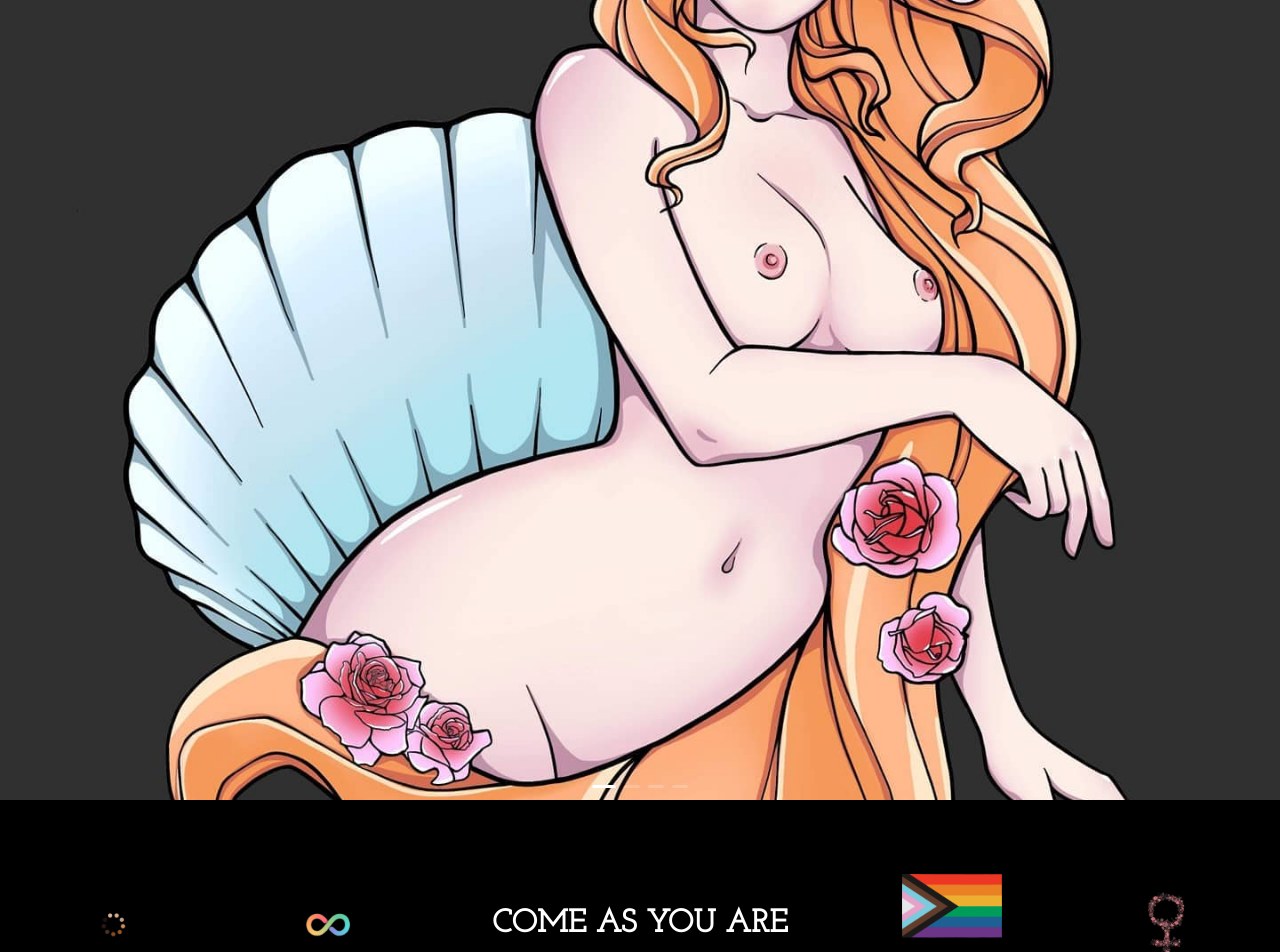
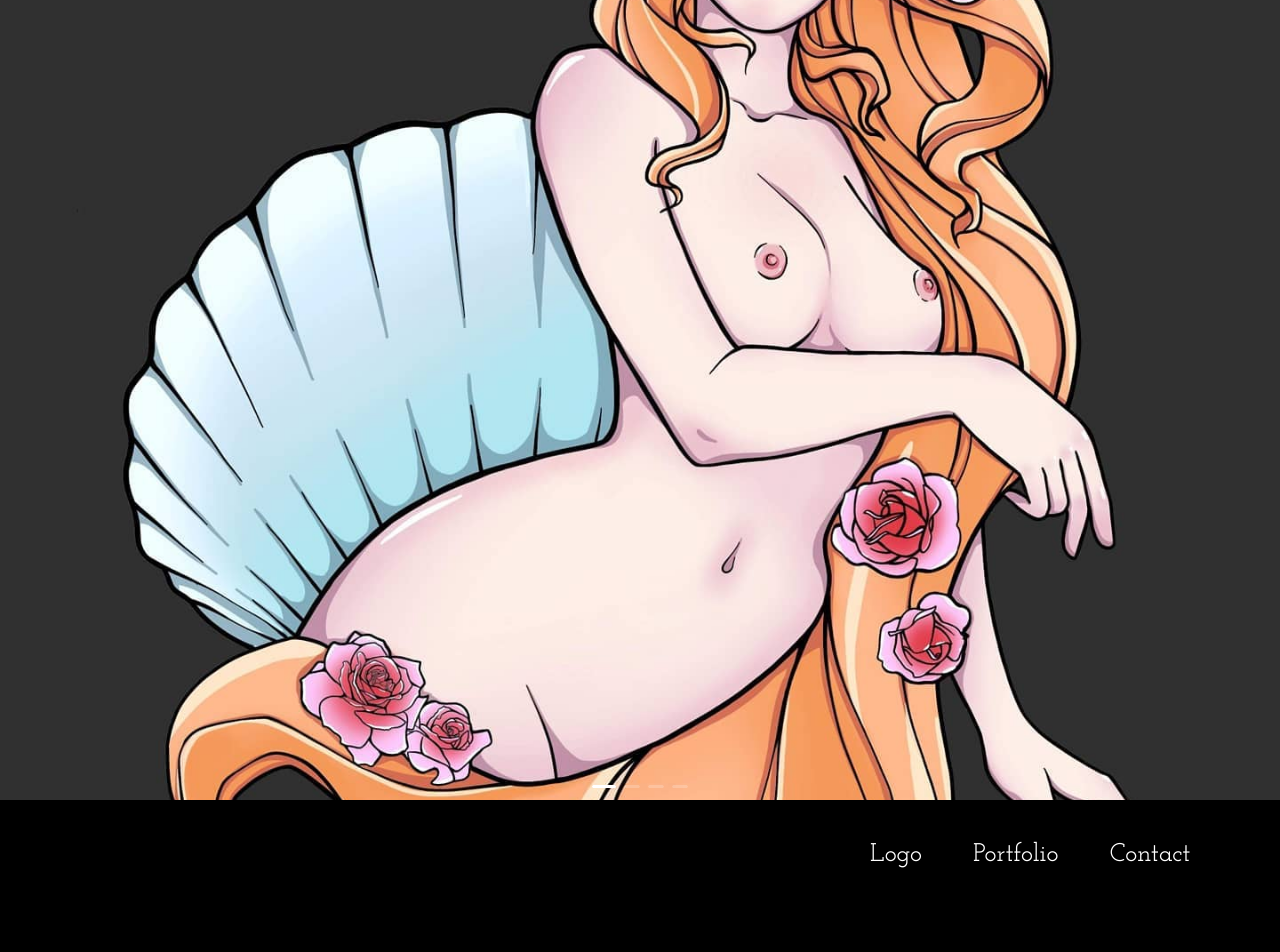
Before and after one commit to AliceXix/panda-portfolio, a React (Create React App) app in the folder client/: page / in a window 1280 px wide. Shown: the top 952 px of the page. Built offline with nearby package versions, Linux system fonts and the light colour scheme.

Commit message:
integrate overlay wrapper component

```diff
--- a/client/src/App.tsx
+++ b/client/src/App.tsx
@@ -6,12 +6,16 @@ import Values from './views/Values';
 import Contact from './views/Contact';
 import Portfolio from './views/Portolio';
 import CarouselHeader from './utils/Carousel-header';
+import Overlay from './utils/Overlay';
+
 
 function App() {
   return (
     <div className="App">
-      {/* <Header/> */}
       <CarouselHeader/>
+      <Overlay>
+        <Header/>
+      </Overlay>
       <Values/>
       <Portfolio/>
       <Contact/>
```
